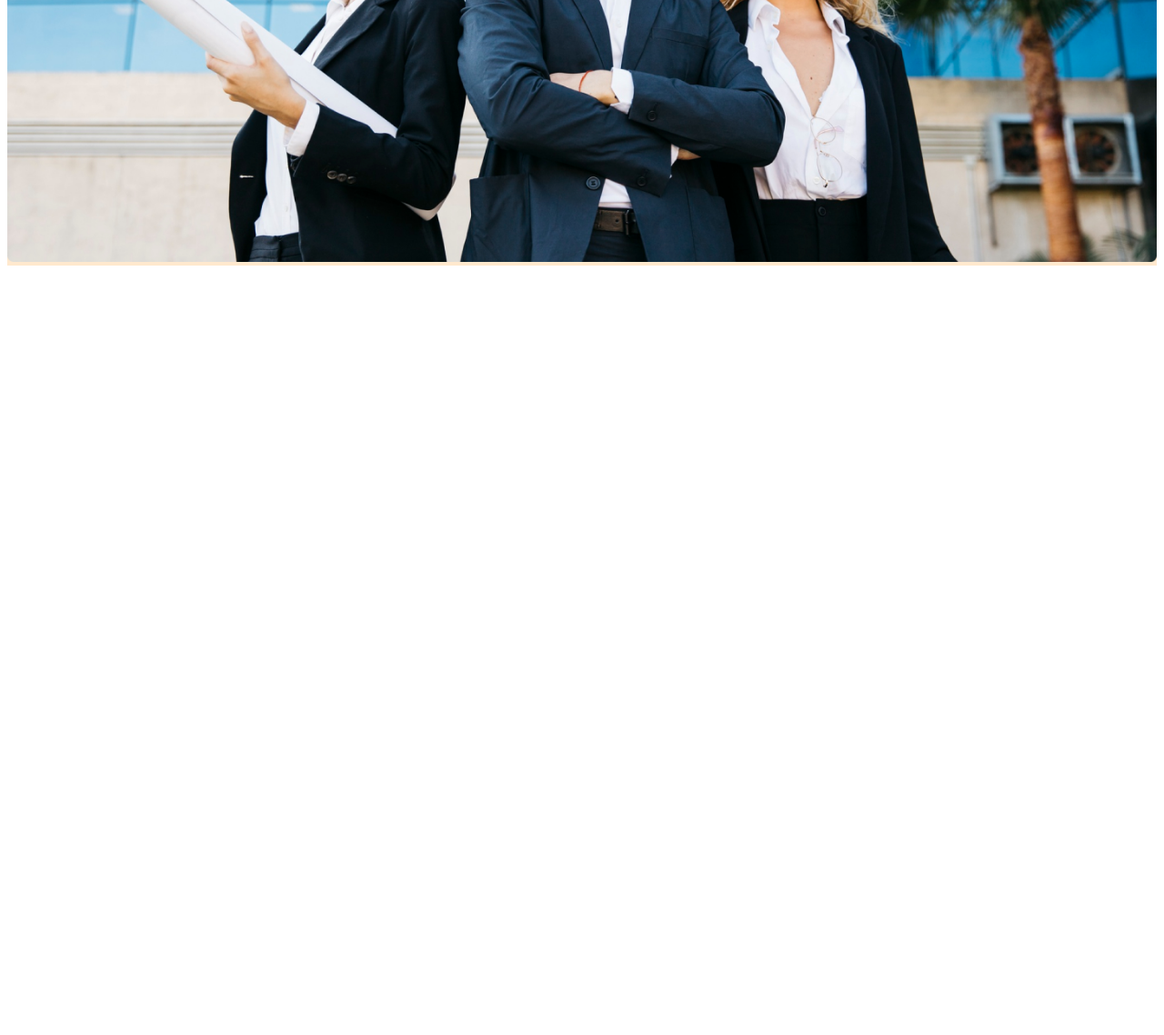
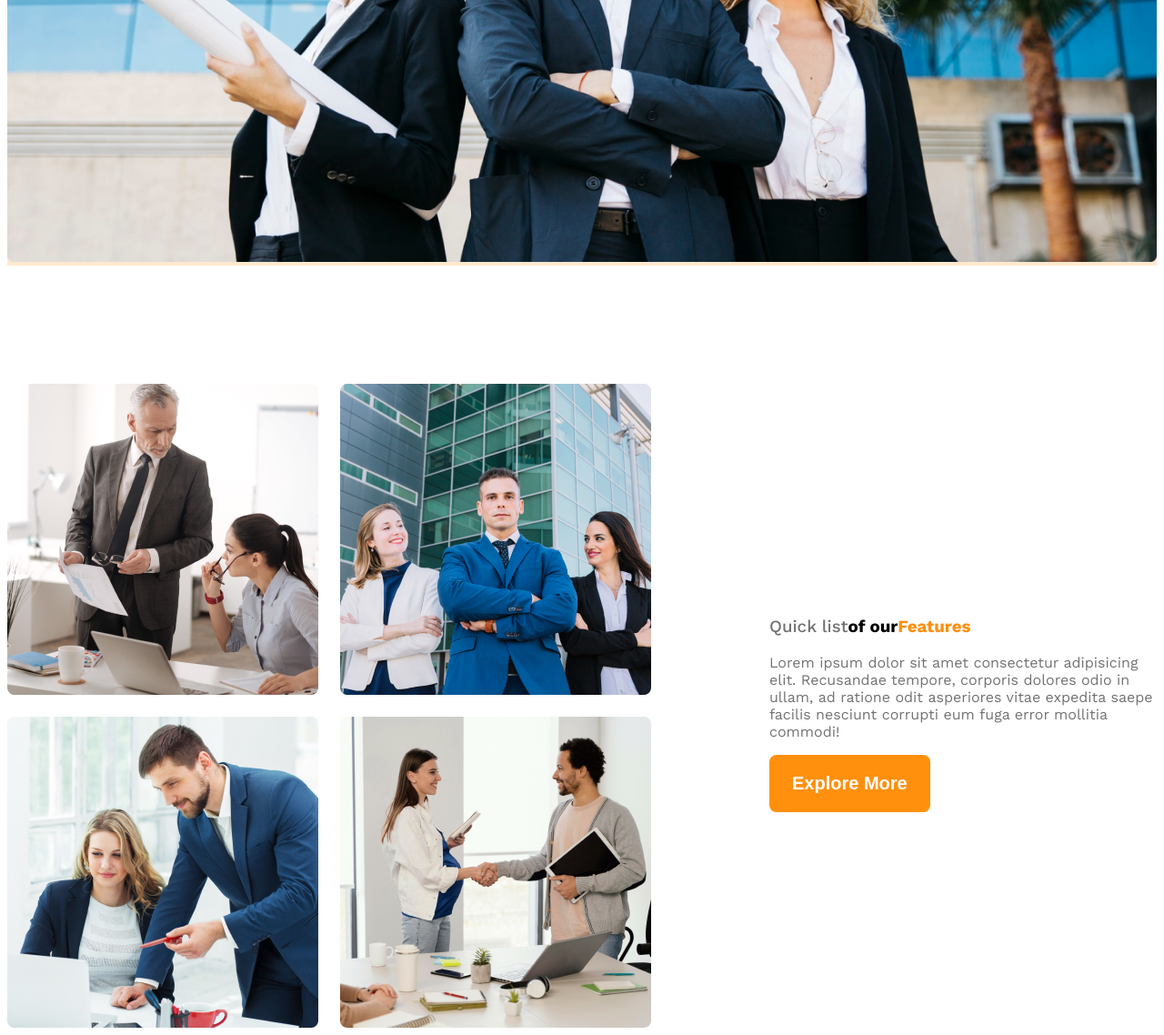
Before and after one commit to sanjidamostofajuie/g3-architects-website, a plain HTML site: page index.html in a window 1280 px wide. Shown: the part 911-2049 px from the top of the page at 91% size. Before the commit the page ends 1211 px from the top, so only its background shows below. Drawn offline with nearby package versions, Linux system fonts and the light colour scheme.

Commit message:
added complete 2 part

```diff
--- a/index.html
+++ b/index.html
@@ -29,6 +29,21 @@
 
     </header>
     <main>
+        <section class="teams display-flex">
+            <div class="team-img-container">
+                <img src="./images/team1.png" alt="two architect discussing about design">
+                <img src="./images/team2.png" alt="">
+                <img src="./images/team3.png" alt="">
+                <img src="./images/team4.png" alt="">
+
+            </div>
+            <div class="our-features">
+                <h3 class="features-title"><span id="quick-list" class="text-light-gray">Quick list</span><span>of our</span><span class="text-primary">Features</span> </h3>
+                <p class="features-description text-light-gray">Lorem ipsum dolor sit amet consectetur adipisicing elit. Recusandae tempore, corporis dolores odio in ullam, ad ratione odit asperiores vitae expedita saepe facilis nesciunt corrupti eum fuga error mollitia commodi!</p>
+            <button class="btn-primary">Explore More</button>
+            </div>
+
+        </section>
 
     </main>
     <footer>
--- a/styles/architects.css
+++ b/styles/architects.css
@@ -10,6 +10,9 @@
 /* shared styles */
 .display-flex{
     display: flex;
+}
+.text-primary{
+    color:#FF900E
 }
 /* dark 02 */
 .text-gray{
@@ -31,6 +34,14 @@
     font-weight: 600;
     border-radius: 8px;
     border: none;
+}
+main{
+    max-width: 1440px;
+   margin: 0 auto;
+}
+
+main > section{
+    margin-top: 130px;
 }
 
 /* header styles */
@@ -76,10 +87,50 @@
 .banner-image{
     width:100%;
 }
+
+/*team and feature related styles */
+.teams{
+
+    align-items: center;
+}
+.team-img-container{
+    display: grid;
+    grid-template-columns: repeat(2,1fr);
+    gap:24px;
+}
+.our-features{
+    margin-left: 130px;
+    max-width: 530px;
+}
+.feature-title{
+    font-size: 2.8rem;
+    font-weight: 700;
+}
+#quick-list{
+    font-weight: 500;
+}
+
 /* responsive media query */
 @media screen and (max-width:576px) {
-    .navbar, .nav-links{
+    .navbar,
+    .nav-links,
+    .teams{
         flex-direction: column;
     }
+    .team-img-container{
+        grid-template-columns: repeat(1,1fr);
 
+    }
+    .our-features{
+        margin-left: 20px;
+    }
 }
+/* media size device */
+@media  screen and (min-width:576px) and (max-width:992px) {
+    .teams{
+        flex-direction: column;
+    }
+    .our-features{
+        margin: 50px auto;
+    }
+}
```
